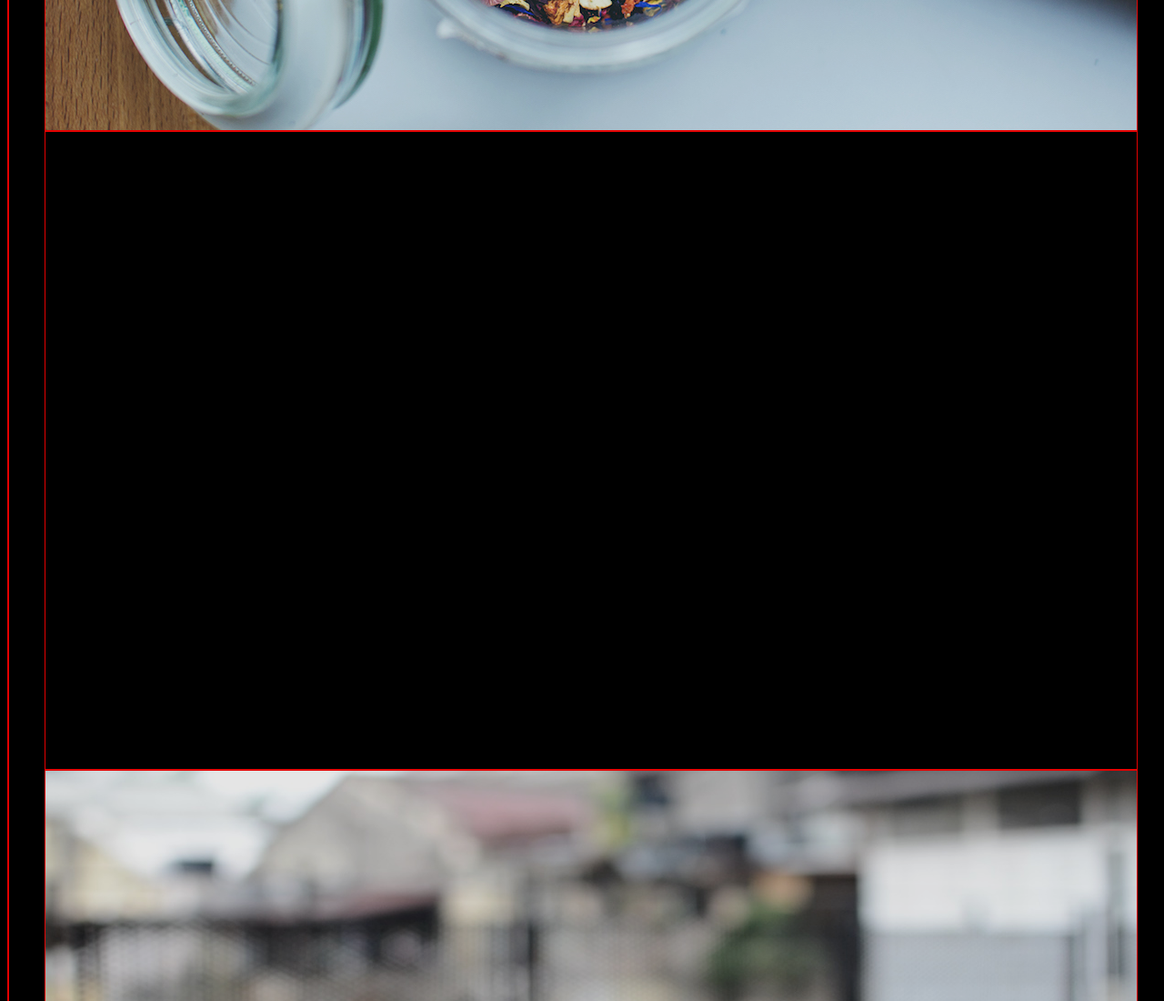
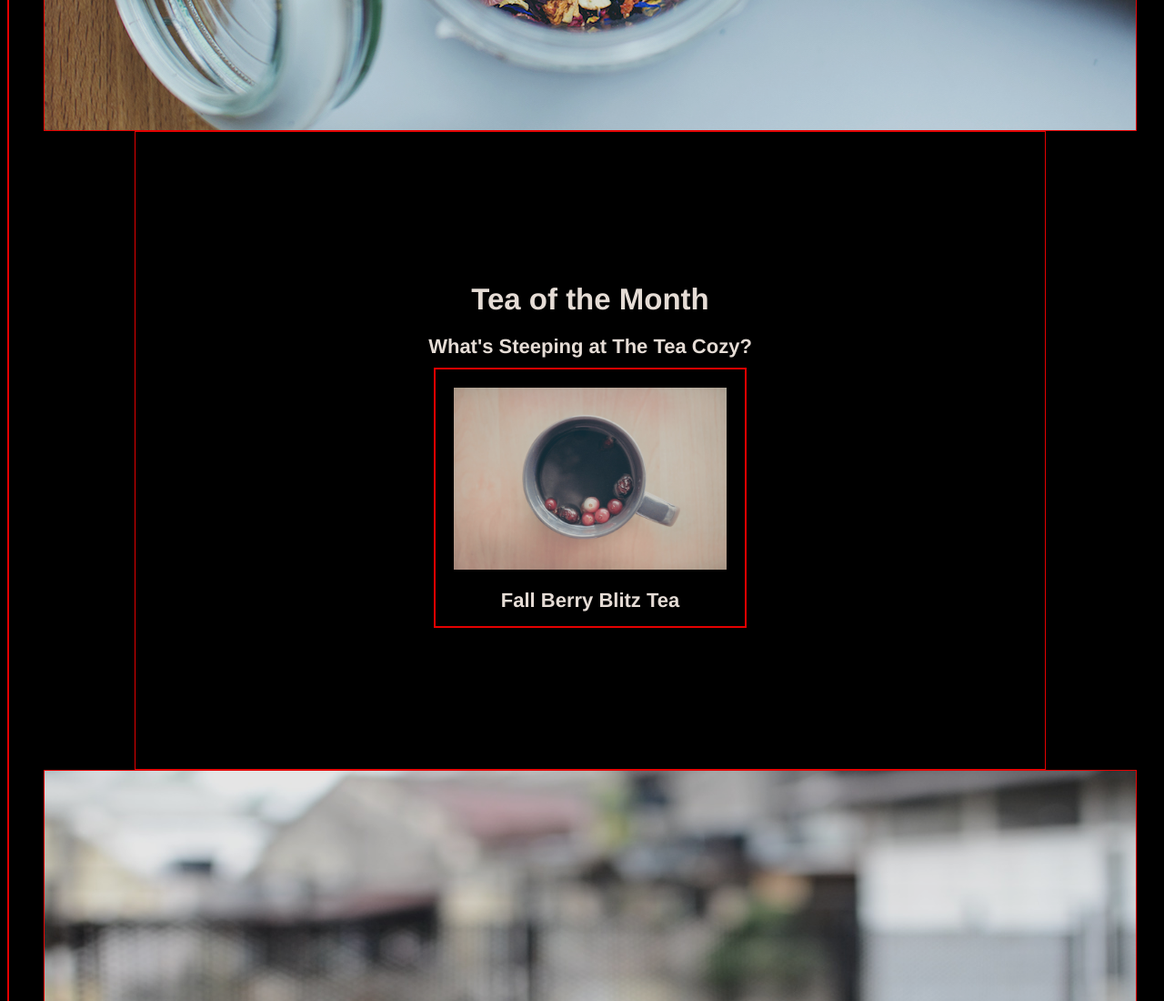
Before and after one commit to Cupcake288/teacozy, a plain HTML site: page index.html in a window 1280 px wide. Shown: the part 629-1729 px from the top of the page at 91% size. Drawn offline with Linux system fonts and the light colour scheme.

Commit message:
Add and style first tea item

```diff
--- a/index.html
+++ b/index.html
@@ -15,12 +15,21 @@
     </header>
     <div class="content">
       <div class="mission flex-container" id="mission">
-        <div class="content">
+        <div class="mission-text">
           <h2>Our Mission</h2>
           <h4>Handpicked, Artisanally Curated, Free Range, Sustainable, Small Batch, Fair Trade, Organic Tea</h4>
         </div>
       </div>
-      <div class="featured-tea flex-container" id="featured-tea"></div>
+      <div class="featured-tea flex-container" id="featured-tea">
+        <h2>Tea of the Month</h2>
+        <h4>What's Steeping at The Tea Cozy?</h4>
+        <div class="flex-container teas">
+          <div class="tea">
+            <img src="./resources/images/img-berryblitz.jpg" alt="berry blitz tea">
+            <span>Fall Berry Blitz Tea</span>
+          </div>
+        </div>
+      </div>
       <div class="locations flex-container" id="locations"></div>
     </div>
     <footer></footer>
--- a/resources/css/style.css
+++ b/resources/css/style.css
@@ -46,13 +46,15 @@ header a:link, a:visited{
 }
 .flex-container{
   display: flex;
-  justify-content: center;
   flex-wrap: wrap;
   margin: auto;
+  justify-content: center;
+  align-content: center;
 }
 h2, h4{
   margin: 0;
   padding: 10px;
+  width: inherit;
 }
 /*mission section*/
 .mission{
@@ -61,7 +63,7 @@ h2, h4{
   background-image: url(../images/img-mission-background.jpg);
   background-size: cover;
 }
-.content{
+.mission-text{
   background-color: black;
   margin: auto;
   width: inherit;
@@ -69,8 +71,23 @@ h2, h4{
 /*tea section*/
 .featured-tea{
   height: 700px;
-  width: 1200px;
+  width: 1000px;
 }
+.tea{
+  padding: 10px;
+}
+.tea img{
+  height: 200px;
+  width: 300px;
+  margin: 10px;
+}
+.tea span{
+  display: block;
+  font-weight: bold;
+  text-align: center;
+  padding: 5px;
+}
+
 /*locations section*/
 .locations{
   height: 500px;
```
